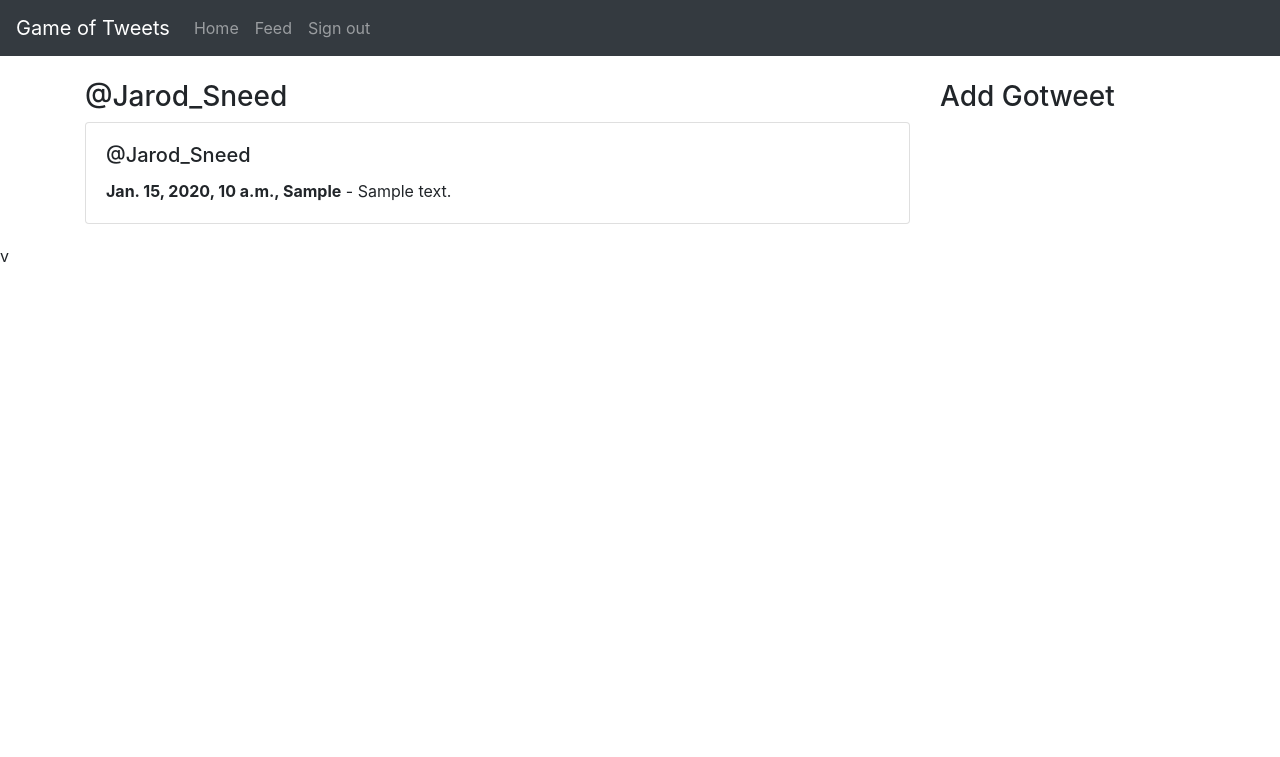
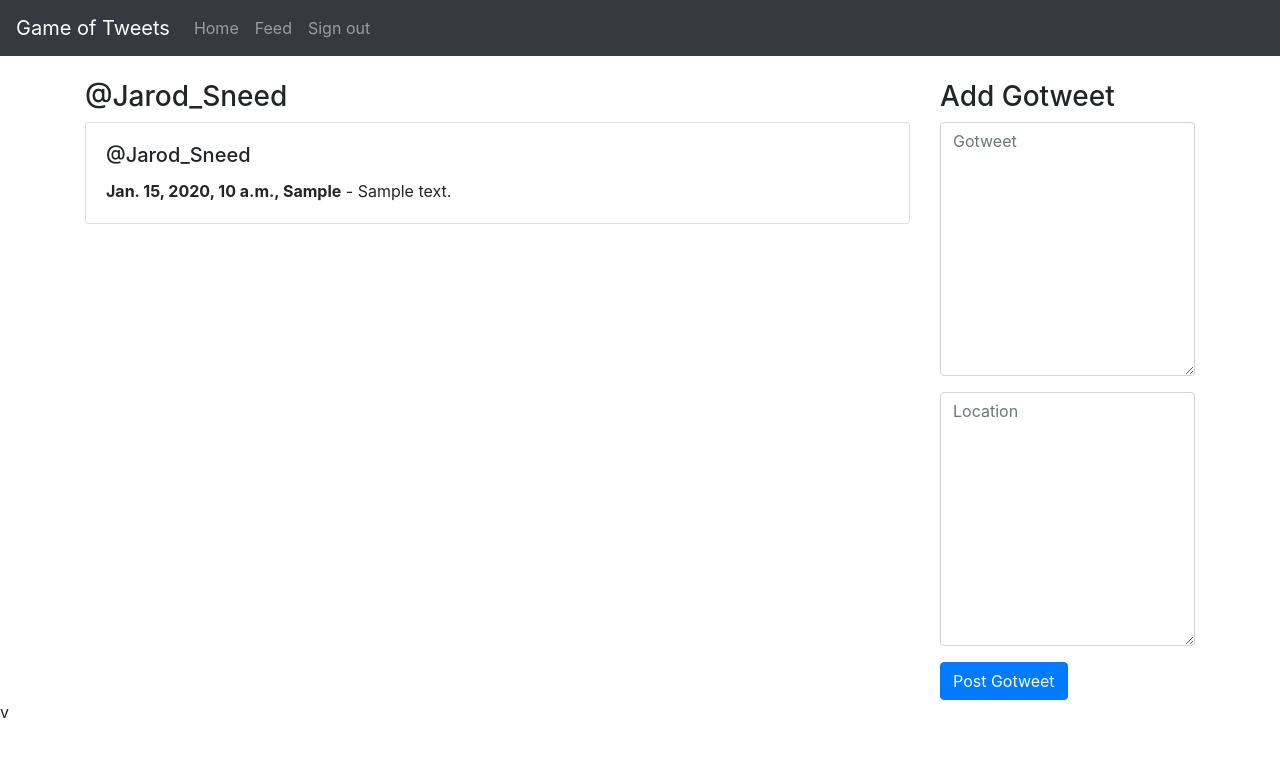
Before and after one commit to The-Noble-K/GameofTweets, a Django app: a page that uses gotwitter/templates/profile.html in a window 1280 px wide. Shown: the top 757 px of the page. Run offline with Django 3.2, Linux system fonts and the light colour scheme; a user stored in the database is signed in; data comes from the database, SQL or seed files in the repository; both versions use the stored data as it was after the commit; tables that the repository leaves empty hold one stand-in row (values such as "Sample post"); some libraries are stand-ins or nearby versions.

Commit message:
added gotweet forms

```diff
--- /dev/null
+++ b/gotwitter/gotweet/forms.py
@@ -0,0 +1,11 @@
+from django import forms
+from django.utils.html import strip_tags
+from gotweet.models import Gotweet
+
+class GotweetForm(forms.ModelForm):
+    body = forms.CharField(required=True, widget=forms.widgets.Textarea(attrs={'placeholder': 'Gotweet', 'class': 'form-control'}))
+    location = forms.CharField(required=True, widget=forms.widgets.Textarea(attrs={'placeholder': 'Location', 'class': 'form-control'}))
+
+    class Meta:
+        model = Gotweet
+        exclude = ('user',)
--- a/gotwitter/gotwitterprofile/views.py
+++ b/gotwitter/gotwitterprofile/views.py
@@ -2,10 +2,11 @@ from django.shortcuts import render, redirect
 from django.contrib.auth import login, authenticate, logout
 from django.contrib.auth.models import User
 from gotwitterprofile.forms import SignupForm, SigninForm
+from gotweet.forms import GotweetForm
 
 def frontpage(request):
     if request.user.is_authenticated:
-        return render(request, 'profile.html')
+        return redirect('/' + request.user.username + '/')
     else:
         if request.method == 'POST':
             if 'signupform' in request.POST:
@@ -14,7 +15,7 @@ def frontpage(request):
 
                 if signupform.is_valid():
                     username = signupform.cleaned_data['username']
-                    password = signupform.cleaned_data['password']
+                    password = signupform.cleaned_data['password1']
                     signupform.save()
                     user = authenticate(username=username, password=password)
                     login(request, user)
@@ -37,5 +38,23 @@ def signout(request):
     return redirect('/')
 
 def profile(request, username):
-    user = User.objects.get(username=username)
-    return render(request, 'profile.html', {'user': user})
+    if request.user.is_authenticated:
+        user = User.objects.get(username=username)
+
+        if request.method == 'POST':
+            form = GotweetForm(data=request.POST)
+
+            if form.is_valid():
+                gotweet = form.save(commit=False)
+                gotweet.user = request.user
+                gotweet.save()
+
+                redirecturl = request.POST.get('redirect', '/')
+
+                return redirect(redirecturl)
+        else:
+            form = GotweetForm()
+
+        return render(request, 'profile.html', {'form': form, 'user': user})
+    else:
+        return redirect('/')
--- a/gotwitter/templates/profile.html
+++ b/gotwitter/templates/profile.html
@@ -23,6 +23,33 @@
     <!-- Sidebar -->
     <div class="col-3">
         <h3>Add Gotweet</h3>
+        {% if form.errors %}
+            {% for field in form %}
+                {% for error in form.errors %}
+                    <div class="alert alert-danger">
+                        <b>{{error|escape}}</b>
+                    </div>
+                {% endfor %}
+            {% endfor %}
+            {% for error in form.non_field_errors %}
+                <div class="alert alert-danger">
+                    <b>{{error|escape}}</b>
+                </div>
+            {% endfor %}
+        {% endif %}
+
+        <form action="/{{request.user.username}}/" method="POST">
+            {% csrf_token %}
+
+            {% for field in form %}
+                <div class="form-group">
+                    {{field}}
+                </div>
+            {% endfor %}
+
+            <input type="hidden" value="{{request.path}}" name="redirect">
+            <input type="submit" value="Post Gotweet" class="btn btn-primary">
+        </form>
     </div>
 </div>
 {% endblock %}
```
Also changed, not shown: gotwitter/db.sqlite3.
